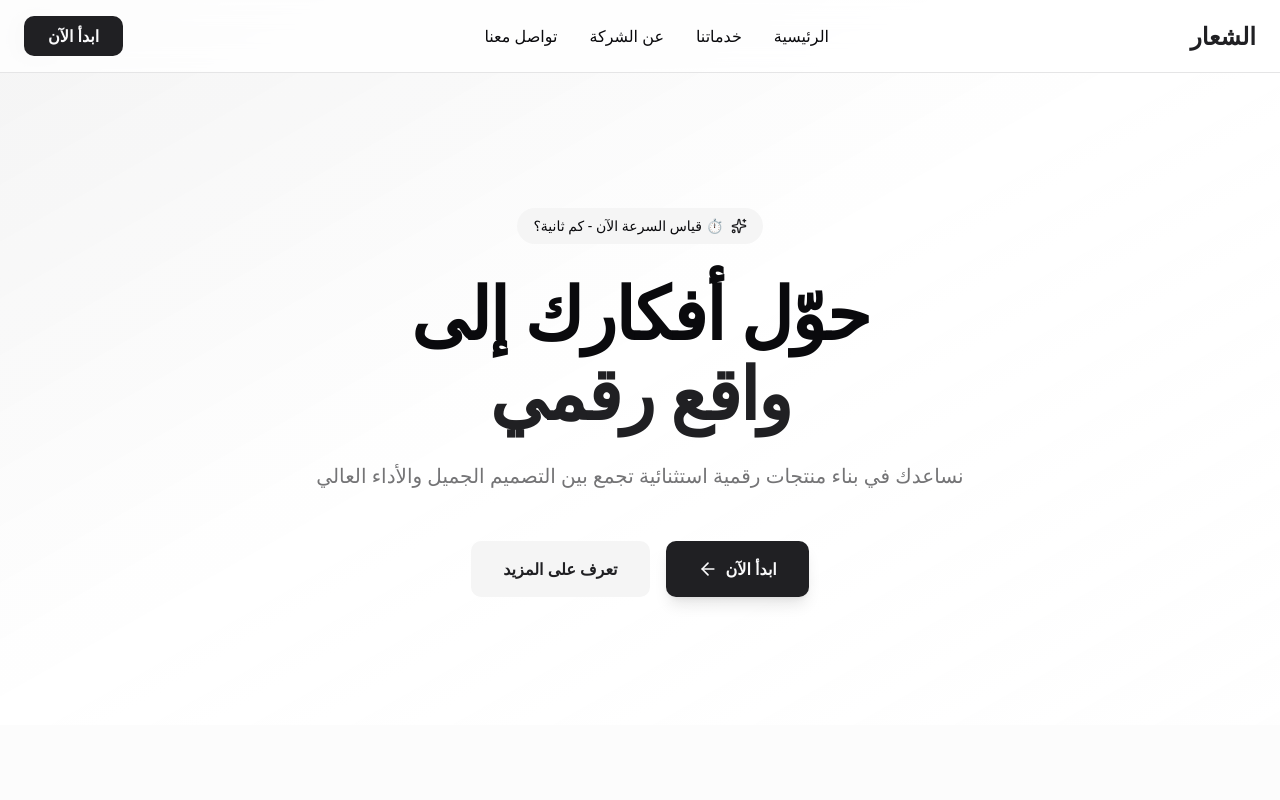
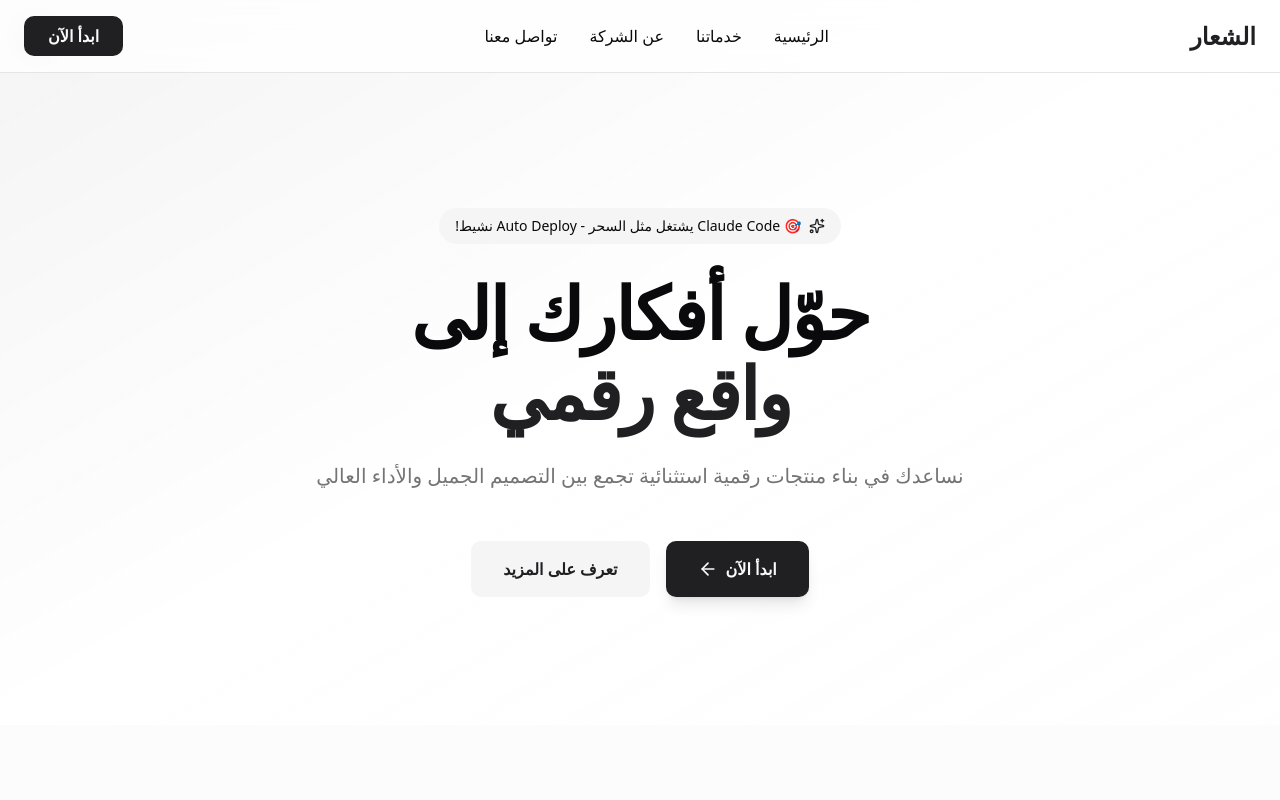
Before and after one commit to MrTurki2/nextjs-learn, a Next.js app: page / in a window 1280 px wide. Shown: the top 800 px of the page. Built offline with nearby package versions, Linux system fonts and the light colour scheme.

Commit message:
تعديل رسالة الترحيب - تجربة Deploy

```diff
--- a/app/page.tsx
+++ b/app/page.tsx
@@ -15,7 +15,7 @@ export default function Home() {
           <div className="max-w-4xl mx-auto text-center space-y-8">
             <div className="inline-flex items-center gap-2 px-4 py-2 bg-secondary rounded-full text-sm font-medium">
               <Sparkles className="w-4 h-4 text-primary" />
-              <span>⏱️ قياس السرعة الآن - كم ثانية؟</span>
+              <span>🎯 Claude Code يشتغل مثل السحر - Auto Deploy نشيط!</span>
             </div>
 
             <h1 className="text-5xl md:text-7xl font-bold tracking-tight">
```
